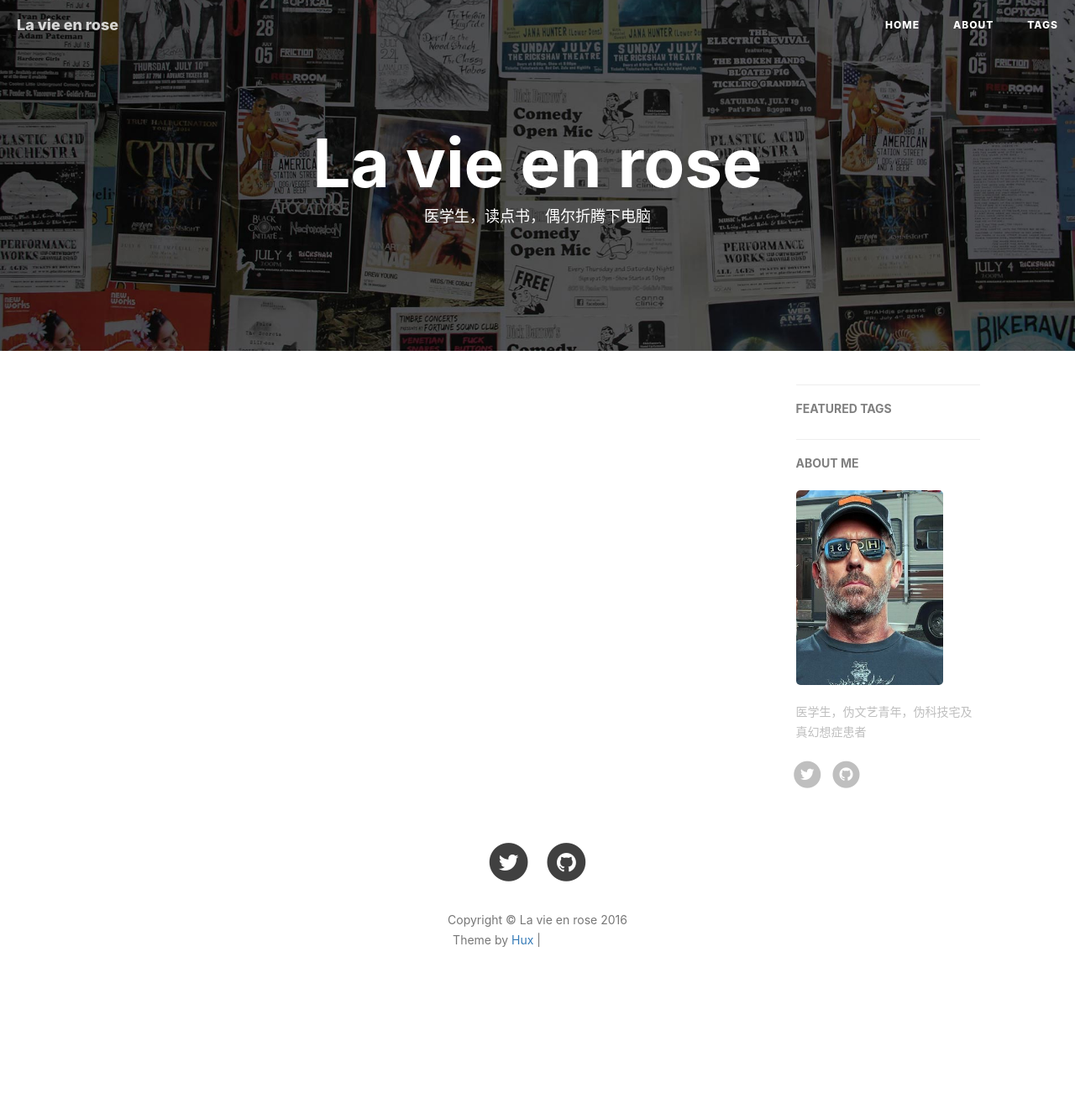
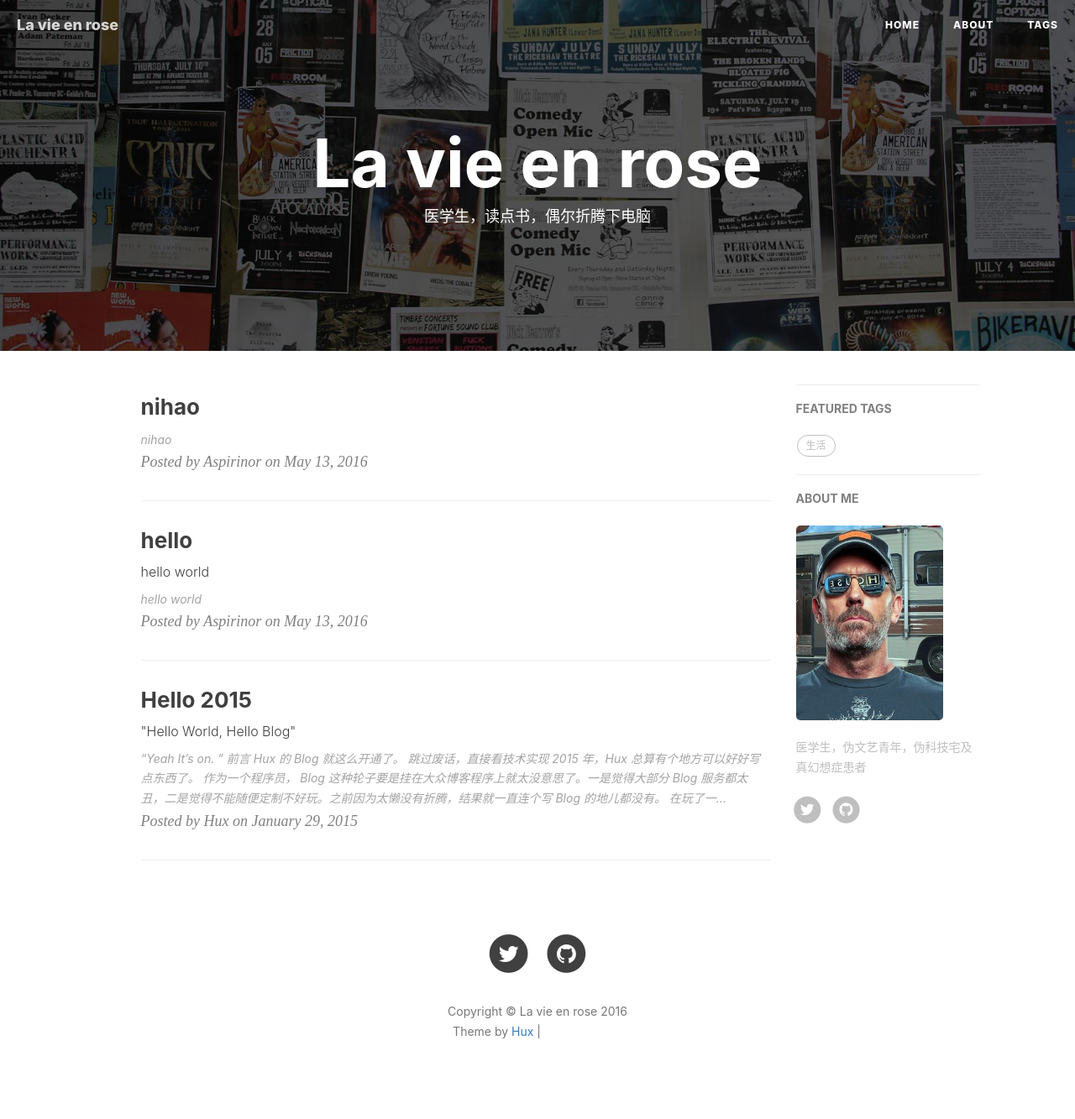
Before and after one commit to Aspirinor/aspirinor.github.com, a Jekyll site: the page built from index.html, in a window 1280 px wide. Shown: the whole page at 84% size. Built offline with Jekyll 4.4.1, drawn with Linux system fonts in a browser that asks for light colours; nearby versions of some CDN libraries; the list of posts is cut into pages by our own code; comment, search, counter and statistics services are not loaded; before the commit the page ends 1224 px from its top, so only the background shows below that; grey boxes are pictures that could not be loaded.

Commit message:
提交jekyll默认页面

```diff
--- /dev/null
+++ b/_posts/2014-01-29-hello-2015.markdown
@@ -0,0 +1,80 @@
+---
+layout:     post
+title:      "Hello 2015"
+subtitle:   " \"Hello World, Hello Blog\""
+date:       2015-01-29 12:00:00
+author:     "Hux"
+header-img: "img/post-bg-2015.jpg"
+catalog: true
+tags:
+    - 生活
+---
+
+> “Yeah It's on. ”
+
+
+## 前言
+
+Hux 的 Blog 就这么开通了。
+
+[跳过废话，直接看技术实现 ](#build)
+
+
+
+2015 年，Hux 总算有个地方可以好好写点东西了。
+
+
+作为一个程序员， Blog 这种轮子要是挂在大众博客程序上就太没意思了。一是觉得大部分 Blog 服务都太丑，二是觉得不能随便定制不好玩。之前因为太懒没有折腾，结果就一直连个写 Blog 的地儿都没有。
+
+在玩了一段时间知乎之后，答题的快感又激起了我开博客的冲动。之前的[个人网站](http://huangxuan.me/portfolio)是作品集形式的（现在集成进来了），并不适合用来写博文，一不做二不休，花一天搞一个吧！
+
+
+<p id = "build"></p>
+---
+
+## 正文
+
+接下来说说搭建这个博客的技术细节。
+
+正好之前就有关注过 [GitHub Pages](https://pages.github.com/) + [Jekyll](http://jekyllrb.com/) 快速 Building Blog 的技术方案，非常轻松时尚。
+
+其优点非常明显：
+
+* **Markdown** 带来的优雅写作体验
+* 非常熟悉的 Git workflow ，**Git Commit 即 Blog Post**
+* 利用 GitHub Pages 的域名和免费无限空间，不用自己折腾主机
+	* 如果需要自定义域名，也只需要简单改改 DNS 加个 CNAME 就好了
+* Jekyll 的自定制非常容易，基本就是个模版引擎
+
+
+本来觉得最大的缺点可能是 GitHub 在国内访问起来太慢，所以第二天一起床就到 GitCafe(Chinese GitHub Copy) 迁移了一个[镜像](http://huxpro.gitcafe.io)出来，结果还是巨慢。
+
+哥哥可是个前端好嘛！ 果断开 Chrome DevTool 查了下网络请求，原来是 **pending 在了 Google Fonts** 上，页面渲染一直被阻塞到请求超时为止，难怪这么慢。
+忍痛割爱，只好把 Web Fonts 去了（反正超时看到的也只能是 fallback ），果然一下就正常了，而且 GitHub 和 GitCafe 对比并没有感受到明显的速度差异，虽然 github 的 ping 值明显要高一些，达到了 300ms，于是用 DNSPOD 优化了一下速度。
+
+
+
+---
+
+配置的过程中也没遇到什么坑，基本就是 Git 的流程，相当顺手
+
+大的 Jekyll 主题上直接 fork 了 Clean Blog（这个主题也相当有名，就不多赘述了。唯一的缺点大概就是没有标签支持，于是我给它补上了。）
+
+本地调试环境需要 `gem install jekyll`，结果 rubygem 的源居然被墙了……后来手动改成了我大淘宝的镜像源才成功
+
+Theme 的 CSS 是基于 Bootstrap 定制的，看得不爽的地方直接在 Less 里改就好了（平时更习惯 SCSS 些），**不过其实我一直觉得 Bootstrap 在移动端的体验做得相当一般，比我在淘宝参与的团队 CSS 框架差多了……**所以为了体验，也补了不少 CSS 进去
+
+最后就进入了耗时反而最长的**做图、写字**阶段，也算是进入了**写博客**的正轨，因为是类似 Hack Day 的方式去搭这个站的，所以折腾折腾着大半夜就过去了。
+
+第二天考虑中文字体的渲染，fork 了 [Type is Beautiful](http://www.typeisbeautiful.com/) 的 `font` CSS，调整了字号，适配了 Win 的渣渲染，中英文混排效果好多了。
+
+
+## 后记
+
+回顾这个博客的诞生，纯粹是出于个人兴趣。在知乎相关问题上回答并获得一定的 star 后，我决定把这个博客主题当作一个小小的开源项目来维护。
+
+在经历 v1.0 - v1.5 的蜕变后，这个博客主题愈发完整，不但增加了诸多 UI 层的优化（opinionated）；在代码层面，更加丰富的配置项也使得这个主题拥有了更好的灵活性与可拓展性。而作为一个开源项目，我也积极的为其完善文档与解决 issue。
+
+如果你恰好逛到了这里，希望你也能喜欢这个博客主题。
+
+—— Hux 后记于 2015.10
--- /dev/null
+++ b/_posts/2016-05-14-testurl.md
@@ -0,0 +1,9 @@
+---
+layout: post
+title: hello
+subtitle: hello world
+author: Aspirinor
+date: 2016-05-14 01:44:33 +0800
+tag: 生活
+---
+hello world
--- /dev/null
+++ b/_posts/2016-05-14-testurl2.md
@@ -0,0 +1,11 @@
+---
+layout: post
+title: nihao
+subtitle:
+author: Aspirinor
+head-img:
+catalog: true
+date: 2016-05-14 02:01:25 +0800
+tag: 生活
+---
+nihao
--- a/about.html
+++ b/about.html
@@ -32,7 +32,7 @@ header-img: "img/about-bg.jpg"
     <blockquote><p>Reading, studing and listenning<br>
     I love the song which will never be sang </p></blockquote>
 
-    <p>Hey，I'm<strong>Aspirinor</strong>，a student。</p>
+    <p>Hey，I'm <strong>Aspirinor</strong>，a student.</p>
 
 </div>
 
```
Also changed, not shown: Rakefile.rb (+7 -4 lines).
